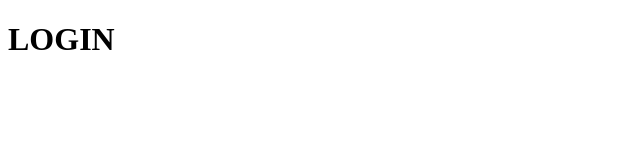
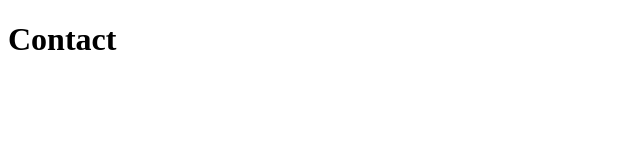
Before and after one commit to SamTomashi/git-collaboration, a plain HTML site: page login.html in a window 1280 px wide. Shown: the full height of the page, 0-640 px from the left. Drawn offline with Linux system fonts and the light colour scheme.

Commit message:
change title

```diff
--- a/login.html
+++ b/login.html
@@ -7,7 +7,7 @@
   <title>Document</title>
 </head>
 <body>
-  <h1>LOGIN</h1>
+  <h1>Contact</h1>
 
 </body>
 </html>
```
